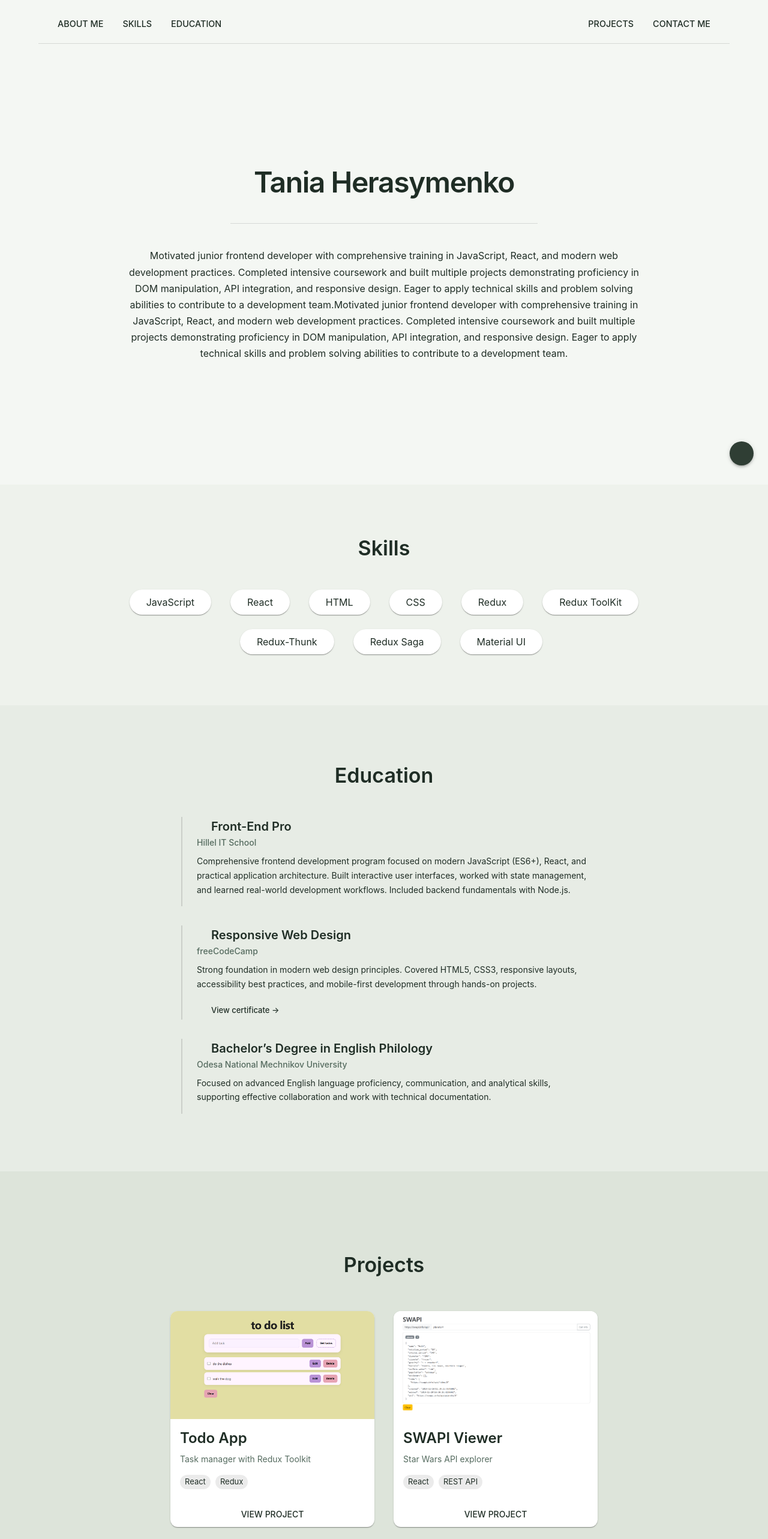
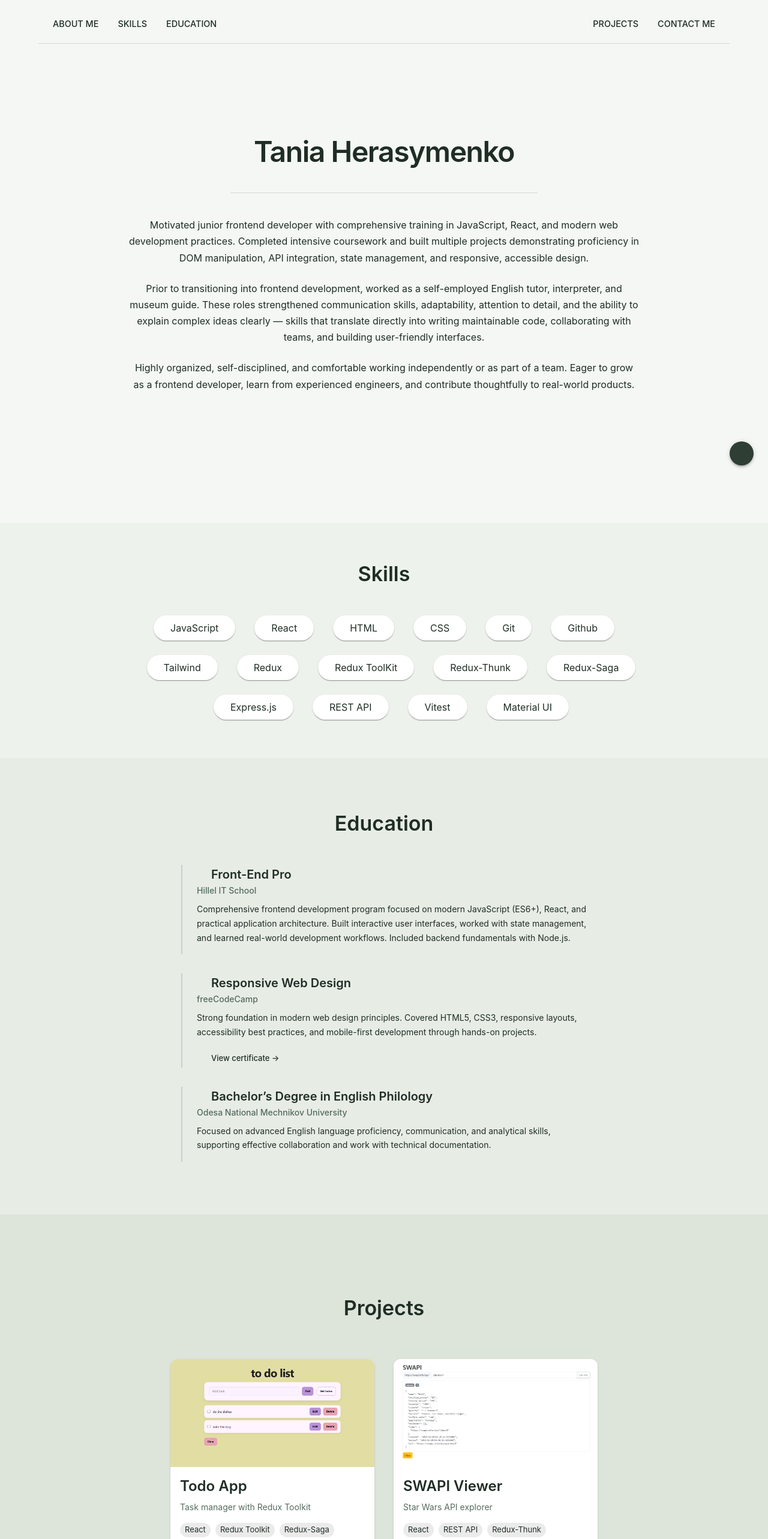
Before and after one commit to tanyagrr/frontend-pro-homework, a React (Vite) app in the folder homework32/: page / in a window 1280 px wide. Shown: the top 2566 px of the page at 60% size. Built offline with nearby package versions, Linux system fonts and the light colour scheme; some icons are missing.

Commit message:
Fix: hw32 scrolling/navigation, responsiveness

```diff
--- a/homework32/src/App.jsx
+++ b/homework32/src/App.jsx
@@ -29,7 +29,7 @@ function App() {
             <Route path="/projects/:id" element={<Project />} />
           </Routes>
         </Layout>
-        <ThemeSwitcher value={themeName} onChange={setThemeName} />
+        <ThemeSwitcher value={themeName} setThemeName={setThemeName} />
       </BrowserRouter>
     </ThemeProvider>
   );
--- a/homework32/src/data/projects.js
+++ b/homework32/src/data/projects.js
@@ -6,16 +6,11 @@ export const projects = [
     id: "todo-app",
     title: "Todo App",
     short: "Task manager with Redux Toolkit",
-    long: `  A full-featured task management application built with React and Redux Saga.
-          The app allows users to create, edit, complete, and delete tasks with a smooth
-          and responsive UI.
+    long: `A full-featured task management application built with React and Redux Saga.The app allows users to create, edit, complete, and delete tasks with a smoothand responsive UI.
 
-            State management is handled using Redux, while Redux Saga is used to manage
-          asynchronous logic and side effects, ensuring a clear separation between UI
-          and business logic. The project demonstrates practical use of scalable state
-          architecture, clean component structure, and predictable data flow.
+          State management is handled using Redux, while Redux Saga is used to manage asynchronous logic and side effects, ensuring a clear separation between UI and business logic. The project demonstrates practical use of scalable state architecture, clean component structure, and predictable data flow.
           `,
-    stack: ["React", "Redux"],
+    stack: ["React", "Redux Toolkit", "Redux-Saga"],
     screenshots: [todos1],
     demo: "https://todo-app-with-redux-saga.vercel.app/",
     github:
@@ -25,16 +20,11 @@ export const projects = [
     id: "swapi",
     title: "SWAPI Viewer",
     short: "Star Wars API explorer",
-    long: `
-          An interactive application for exploring data from the Star Wars API (SWAPI),
-          built with React and Redux Thunk. Users can browse and view detailed information
-          about characters fetched from a public REST API.
+    long: `An interactive application for exploring data from the Star Wars API (SWAPI), built with React and Redux Thunk. Users can browse and view detailed information about characters fetched from a public REST API.
 
-          Redux Thunk is used to handle asynchronous API requests and manage loading and
-          error states. This project focuses on API integration, async data handling,
-          and building a responsive UI that reacts to changing application state.
+          Redux Thunk is used to handle asynchronous API requests and manage loading and error states. This project focuses on API integration, async data handling, and building a responsive UI that reacts to changing application state.
           `,
-    stack: ["React", "REST API"],
+    stack: ["React", "REST API", "Redux-Thunk"],
     screenshots: [swapi],
     demo: "https://swapi-with-redux-thunk.vercel.app/",
     github:
--- a/homework32/src/layout/Header.jsx
+++ b/homework32/src/layout/Header.jsx
@@ -1,20 +1,40 @@
-import { AppBar, Toolbar, Button, Box, Divider } from "@mui/material";
 import { scrollToSection } from "../helpers/scroll";
-import { useLocation, useNavigate } from "react-router-dom";
+import { useNavigate } from "react-router-dom";
+import {
+  AppBar,
+  Toolbar,
+  Button,
+  Box,
+  Divider,
+  IconButton,
+  Menu,
+  MenuItem,
+} from "@mui/material";
+import MenuIcon from "@mui/icons-material/Menu";
+import { useTheme, useMediaQuery } from "@mui/material";
+import { useState } from "react";
 
 export const headerHeight = 64;
 
 function Header() {
-  const location = useLocation();
+  const theme = useTheme();
+  const isMobile = useMediaQuery(theme.breakpoints.down("md"));
+  const [menuAnchor, setMenuAnchor] = useState(null);
+
   const navigate = useNavigate();
 
   const handleNavClick = (sectionId) => {
-    if (location.pathname === "/") {
+    const el = document.getElementById(sectionId);
+
+    if (el) {
+      window.history.replaceState(null, "", `#${sectionId}`);
       scrollToSection(sectionId);
-    } else {
-      navigate(`/#${sectionId}`);
+      return;
     }
+
+    navigate(`/#${sectionId}`);
   };
+
   return (
     <AppBar
       position="sticky"
@@ -32,8 +52,23 @@ function Header() {
           mx: "auto",
         }}
       >
-        <Toolbar sx={{ justifyContent: "space-between" }}>
-          <Box sx={{ display: "flex", gap: 2 }}>
+        <Toolbar sx={{ justifyContent: "space-between", px: { xs: 1, sm: 2 } }}>
+          {isMobile && (
+            <IconButton
+              edge="end"
+              onClick={(e) => setMenuAnchor(e.currentTarget)}
+              sx={{ color: "text.primary" }}
+            >
+              <MenuIcon />
+            </IconButton>
+          )}
+
+          <Box
+            sx={{
+              display: { xs: "none", md: "flex" },
+              gap: 2,
+            }}
+          >
             <Button
               sx={{ fontSize: ".9rem", color: "text.primary" }}
               onClick={() => handleNavClick("about")}
@@ -53,7 +88,12 @@ function Header() {
               Education
             </Button>
           </Box>
-          <Box sx={{ display: "flex", gap: 2 }}>
+          <Box
+            sx={{
+              display: { xs: "none", md: "flex" },
+              gap: 2,
+            }}
+          >
             <Button
               sx={{ fontSize: ".9rem", color: "text.primary" }}
               onClick={() => handleNavClick("projects")}
@@ -68,6 +108,44 @@ function Header() {
             </Button>
           </Box>
         </Toolbar>
+        <Menu
+          anchorEl={menuAnchor}
+          open={Boolean(menuAnchor)}
+          onClose={() => setMenuAnchor(null)}
+          anchorOrigin={{
+            vertical: "bottom",
+            horizontal: "right",
+          }}
+          transformOrigin={{
+            vertical: "top",
+            horizontal: "right",
+          }}
+        >
+          {[
+            { label: "About me", id: "about" },
+            { label: "Skills", id: "skills" },
+            { label: "Education", id: "education" },
+            { label: "Projects", id: "projects" },
+            { label: "Contact me", id: "contact" },
+          ].map((item) => (
+            <MenuItem
+              key={item.id}
+              sx={{
+                my: -1,
+                fontSize: ".8rem",
+                bgcolor: "background.default",
+                py: 1.5,
+              }}
+              onClick={() => {
+                handleNavClick(item.id);
+                setMenuAnchor(null);
+              }}
+            >
+              {item.label}
+            </MenuItem>
+          ))}
+        </Menu>
+
         <Divider />
       </Box>
     </AppBar>
--- a/homework32/src/sections/About.jsx
+++ b/homework32/src/sections/About.jsx
@@ -11,6 +11,7 @@ function About() {
         backgroundColor: "background.default",
         width: "100%",
         scrollMarginTop: `${headerHeight}px`,
+        minHeight: "100vh",
       }}
     >
       <Container
@@ -18,10 +19,12 @@ function About() {
         sx={{
           minHeight: `calc(100vh - ${headerHeight}px)`,
           display: "flex",
+          flexDirection: "column",
+          justifyContent: "center",
           alignItems: "center",
         }}
       >
-        <Stack spacing={5} sx={{ alignItems: "center" }}>
+        <Stack spacing={{ xs: 4, md: 5 }} sx={{ alignItems: "center" }}>
           <Typography
             variant="h1"
             align="center"
@@ -31,25 +34,49 @@ function About() {
               textDecoration: "none",
               color: "text.primary",
               fontWeight: 600,
+              fontSize: { xs: "2rem", sm: "2.5rem", md: "3rem" },
             }}
           >
             Tania Herasymenko
           </Typography>
-          <Divider sx={{ width: "60%" }} />
-          <Typography align="center" variant="body1" sx={{ lineHeight: 1.7 }}>
-            Motivated junior frontend developer with comprehensive training in
-            JavaScript, React, and modern web development practices. Completed
-            intensive coursework and built multiple projects demonstrating
-            proficiency in DOM manipulation, API integration, and responsive
-            design. Eager to apply technical skills and problem solving
-            abilities to contribute to a development team.Motivated junior
-            frontend developer with comprehensive training in JavaScript, React,
-            and modern web development practices. Completed intensive coursework
-            and built multiple projects demonstrating proficiency in DOM
-            manipulation, API integration, and responsive design. Eager to apply
-            technical skills and problem solving abilities to contribute to a
-            development team.
-          </Typography>
+          <Divider sx={{ width: { xs: "40%", sm: "50%", md: "60%" } }} />
+          <Stack spacing={{ xs: 2.5, md: 3 }}>
+            <Typography
+              align="center"
+              variant="body1"
+              sx={{ lineHeight: 1.7, fontSize: { xs: "0.9rem", sm: "1rem" } }}
+            >
+              Motivated junior frontend developer with comprehensive training in
+              JavaScript, React, and modern web development practices. Completed
+              intensive coursework and built multiple projects demonstrating
+              proficiency in DOM manipulation, API integration, state
+              management, and responsive, accessible design.
+            </Typography>
+
+            <Typography
+              align="center"
+              variant="body1"
+              sx={{ lineHeight: 1.7, fontSize: { xs: "0.9rem", sm: "1rem" } }}
+            >
+              Prior to transitioning into frontend development, worked as a
+              self-employed English tutor, interpreter, and museum guide. These
+              roles strengthened communication skills, adaptability, attention
+              to detail, and the ability to explain complex ideas clearly —
+              skills that translate directly into writing maintainable code,
+              collaborating with teams, and building user-friendly interfaces.
+            </Typography>
+
+            <Typography
+              align="center"
+              variant="body1"
+              sx={{ lineHeight: 1.7, fontSize: { xs: "0.9rem", sm: "1rem" } }}
+            >
+              Highly organized, self-disciplined, and comfortable working
+              independently or as part of a team. Eager to grow as a frontend
+              developer, learn from experienced engineers, and contribute
+              thoughtfully to real-world products.
+            </Typography>
+          </Stack>
         </Stack>
       </Container>
     </Box>
--- a/homework32/src/sections/Education.jsx
+++ b/homework32/src/sections/Education.jsx
@@ -13,16 +13,9 @@ function Education() {
         sx={{
           backgroundColor: "background.section3",
           width: "100%",
+          scrollMarginTop: `${headerHeight - 64}px`,
         }}
       >
-        <Box
-          sx={{
-            position: "relative",
-            top: `-${headerHeight}px`,
-            height: 0,
-            scrollMarginTop: `${headerHeight}px`,
-          }}
-        />
         <Container
           maxWidth="md"
           sx={{
@@ -31,13 +24,13 @@ function Education() {
             flexDirection: "column",
             alignItems: "center",
             justifyContent: "center",
-            py: { xs: 8, md: 12 },
+            py: { xs: 10, md: 11 },
           }}
         >
           <Typography
             variant="h4"
             align="center"
-            sx={{ mb: 6, fontWeight: 600 }}
+            sx={{ mb: { md: 6, xs: 4 }, fontWeight: 600 }}
           >
             Education
           </Typography>
--- a/homework32/src/sections/Projects.jsx
+++ b/homework32/src/sections/Projects.jsx
@@ -21,30 +21,27 @@ function Projects() {
       component="section"
       id="projects"
       sx={{
+        backgroundColor: "background.section4",
         width: "100%",
-        bgcolor: "background.section4",
-        minHeight: `calc(100vh - ${headerHeight}px)`,
         scrollMarginTop: `${headerHeight}px`,
-        display: "flex",
-        alignItems: "center",
       }}
     >
-      <Box
-        id="projects-anchor"
+      <Container
+        maxWidth="md"
         sx={{
-          height: headerHeight,
-        }}
-      />
-      <Container
-        maxWidth="lg"
-        sx={{
+          minHeight: `calc(100vh - ${headerHeight}px)`,
           display: "flex",
           flexDirection: "column",
           alignItems: "center",
-          pb: 1,
+          justifyContent: "center",
+          py: { xs: 5, md: 7 },
         }}
       >
-        <Typography variant="h4" align="center" sx={{ mb: 7, fontWeight: 600 }}>
+        <Typography
+          variant="h4"
+          align="center"
+          sx={{ mb: { md: 8, xs: 3 }, fontWeight: 600 }}
+        >
           Projects
         </Typography>
         <Grid container spacing={4} justifyContent="center">
--- a/homework32/src/sections/Skills.jsx
+++ b/homework32/src/sections/Skills.jsx
@@ -5,10 +5,16 @@ const skills = [
   "React",
   "HTML",
   "CSS",
+  "Git",
+  "Github",
+  "Tailwind",
   "Redux",
   "Redux ToolKit",
   "Redux-Thunk",
-  "Redux Saga",
+  "Redux-Saga",
+  "Express.js",
+  "REST API",
+  "Vitest",
   "Material UI",
 ];
 
@@ -38,8 +44,8 @@ function Skills() {
         </Typography>
         <Stack
           direction="row"
-          spacing={3}
-          rowGap={3}
+          spacing={{ xs: 1, sm: 2, md: 3 }}
+          rowGap={{ xs: 2, sm: 3 }}
           columnGap={1}
           flexWrap="wrap"
           justifyContent="center"
```
Also changed, not shown: homework32/src/layout/Footer.jsx (+5 -5 lines), homework32/src/pages/Project.jsx (+12 -6 lines), homework32/src/theme/ThemeSwitcher.jsx (+6 -1 lines).
